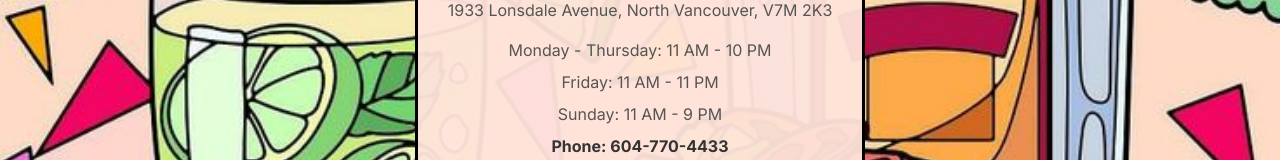
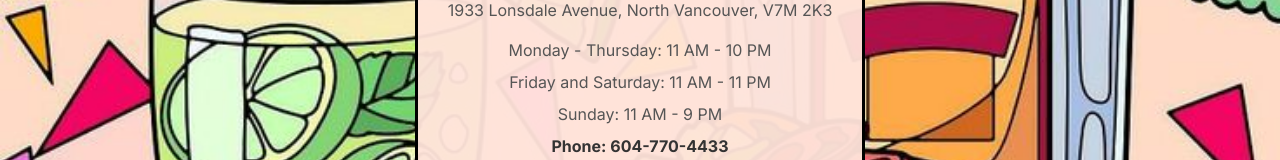
Before and after one commit to parmyspn/tequilacantina, a Next.js app: page / in a window 1280 px wide. Shown: the part 2411-2571 px from the top of the page. Built offline with nearby package versions, Linux system fonts and the light colour scheme.

Commit message:
adds saturday

```diff
--- a/app/HomePage.tsx
+++ b/app/HomePage.tsx
@@ -15,7 +15,7 @@ function HomePage() {
           <p>1933 Lonsdale Avenue, North Vancouver, V7M 2K3</p>
           <div className="hours">
             <p>Monday - Thursday: 11 AM - 10 PM</p>
-            <p>Friday: 11 AM - 11 PM</p>
+            <p>Friday and Saturday: 11 AM - 11 PM</p>
             <p>Sunday: 11 AM - 9 PM</p>
           </div>
           <p className="phone">Phone: 604-770-4433</p>
```
